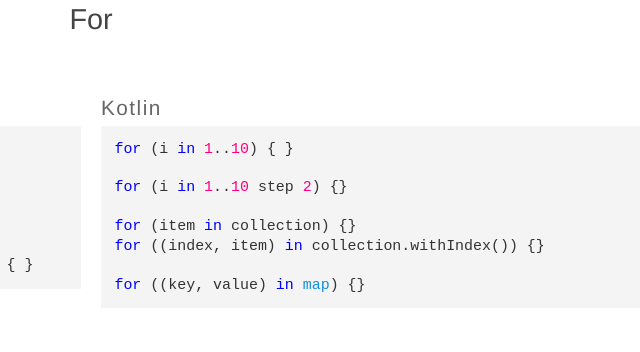
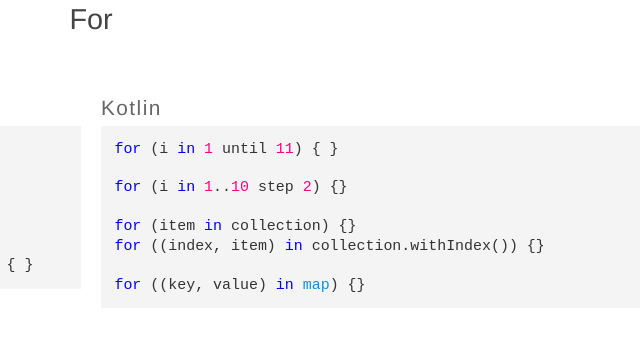
Before and after one commit to fabiomsr/from-java-to-kotlin, a plain HTML site: page index.html in a window 1280 px wide. Shown: the part 4620-4972 px from the top of the page, 549-1189 px from the left. Drawn offline with Linux system fonts and the light colour scheme.

Commit message:
update html

```diff
--- a/index.html
+++ b/index.html
@@ -141,7 +141,7 @@ for (int i = 1; i < 11 ; i+=2) { }
 for (String item : collection) { }
 
 for (Map.Entry&ltString, String&gt entry: map.entrySet()) { }
-</code></pre></div><div class="card"><div class="lang">Kotlin</div><pre class="code"><code>for (i in 1..10) { }
+</code></pre></div><div class="card"><div class="lang">Kotlin</div><pre class="code"><code>for (i in 1 until 11) { }
 
 for (i in 1..10 step 2) {}
 
```
